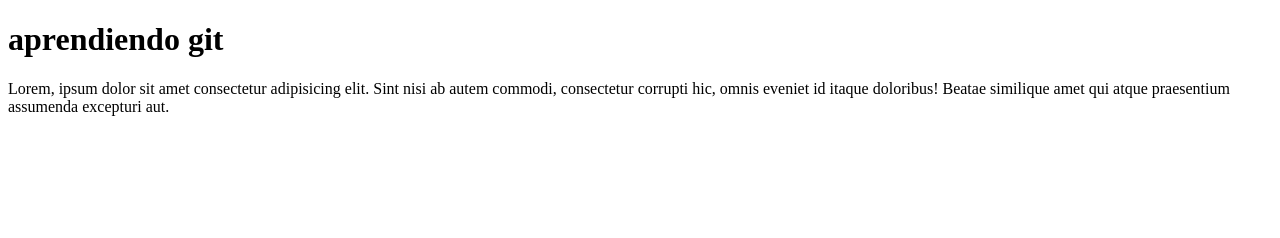
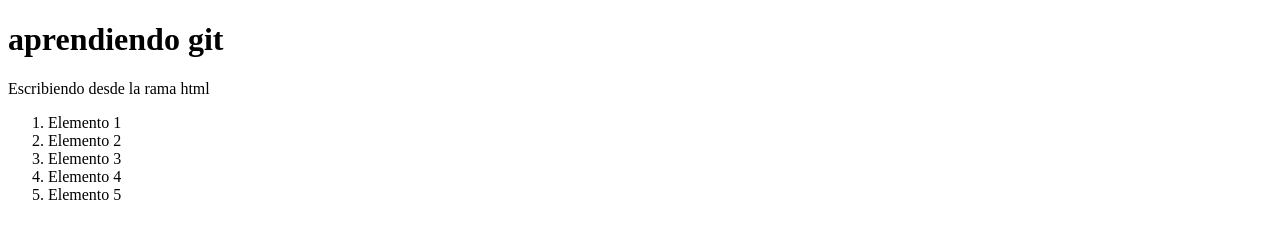
Before and after one commit to ericastro0615/mirchaJonGit, a plain HTML site: page index.html in a window 1280 px wide. Drawn offline with Linux system fonts and the light colour scheme.

Commit message:
Agregando index.js al index html

```diff
--- a/index.html
+++ b/index.html
@@ -8,10 +8,14 @@
 </head>
 <body>
     <h1>aprendiendo git</h1>
-    <p>
-        Lorem, ipsum dolor sit amet consectetur adipisicing elit. Sint nisi ab autem commodi, consectetur corrupti hic, omnis eveniet id itaque doloribus! Beatae similique amet qui atque praesentium assumenda excepturi aut.
-
-    </p>
-
+    <p> Escribiendo desde la rama html </p>
+    <script src = "index.js"></script>
+    <ol>
+        <li>Elemento 1</li>
+        <li>Elemento 2</li>
+        <li>Elemento 3</li>
+        <li>Elemento 4</li>
+        <li>Elemento 5</li>
+    </ol>
 </body>
 </html>
```
